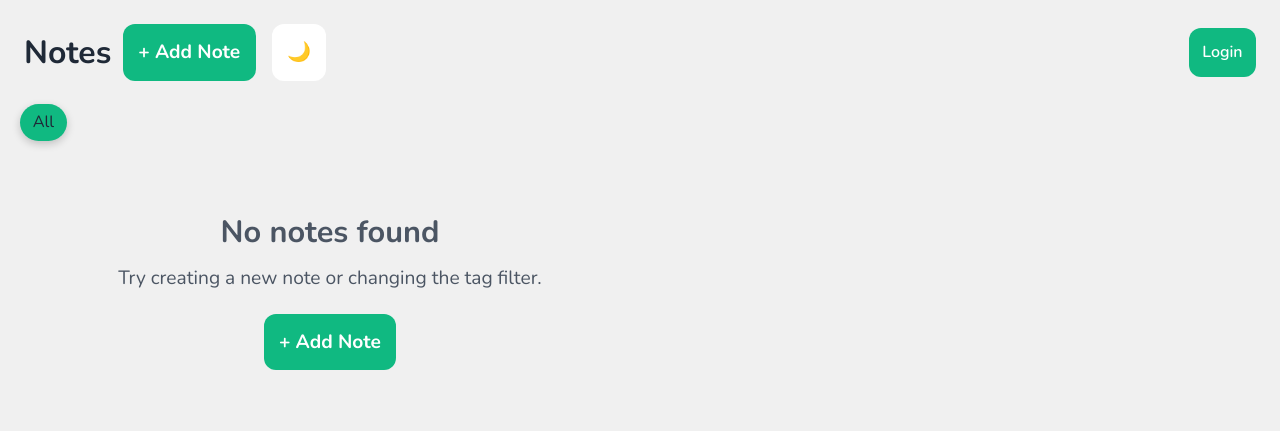
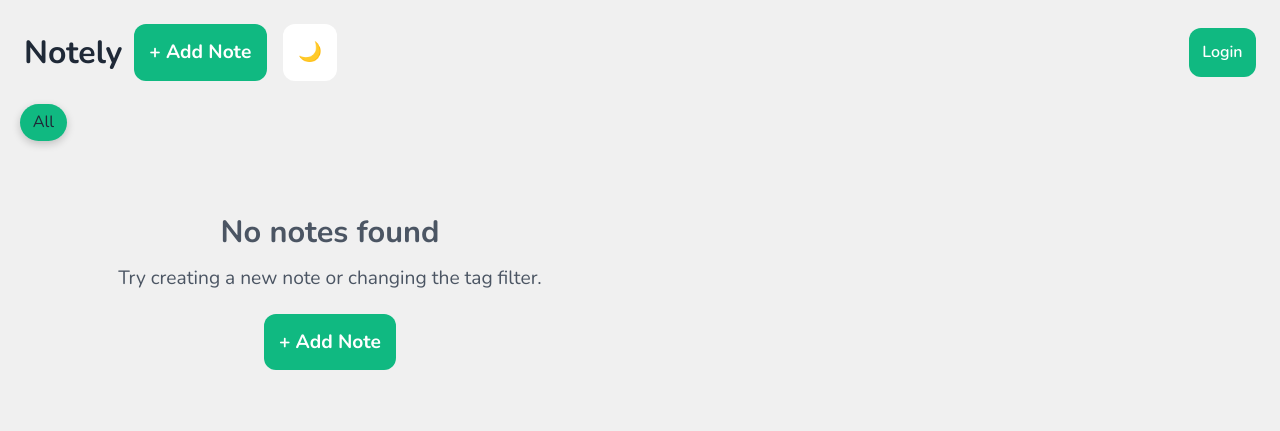
Before and after one commit to adam5192/Note-Taking-App, a plain HTML site: page index.html in a window 1280 px wide. Drawn offline with nearby package versions, Linux system fonts and the light colour scheme; no server answers.

Commit message:
add icon

```diff
--- a/index.html
+++ b/index.html
@@ -3,7 +3,8 @@
 <head>
   <meta charset="UTF-8" />
   <meta name="viewport" content="width=device-width, initial-scale=1.0"/>
-  <title>Notes</title>
+  <title>Notely</title>
+  <link rel="icon" href="images/notely.png" type="image/png">
   <link rel="stylesheet" href="style.css" />
 
   <script type="module" src="app.js" defer></script>
@@ -22,7 +23,7 @@
 <body>
   <header>
     <div class="header-left">
-      <h1 class="title">Notes</h1>
+      <h1 class="title">Notely</h1>
       <div class="header-buttons">
         <button class="add-note-btn" id="addNoteBtn">+ Add Note</button>
         <button id="themeToggleBtn" class="theme-toggle-btn">🌙</button>
```
Also changed, not shown: images/notely.png (added).
